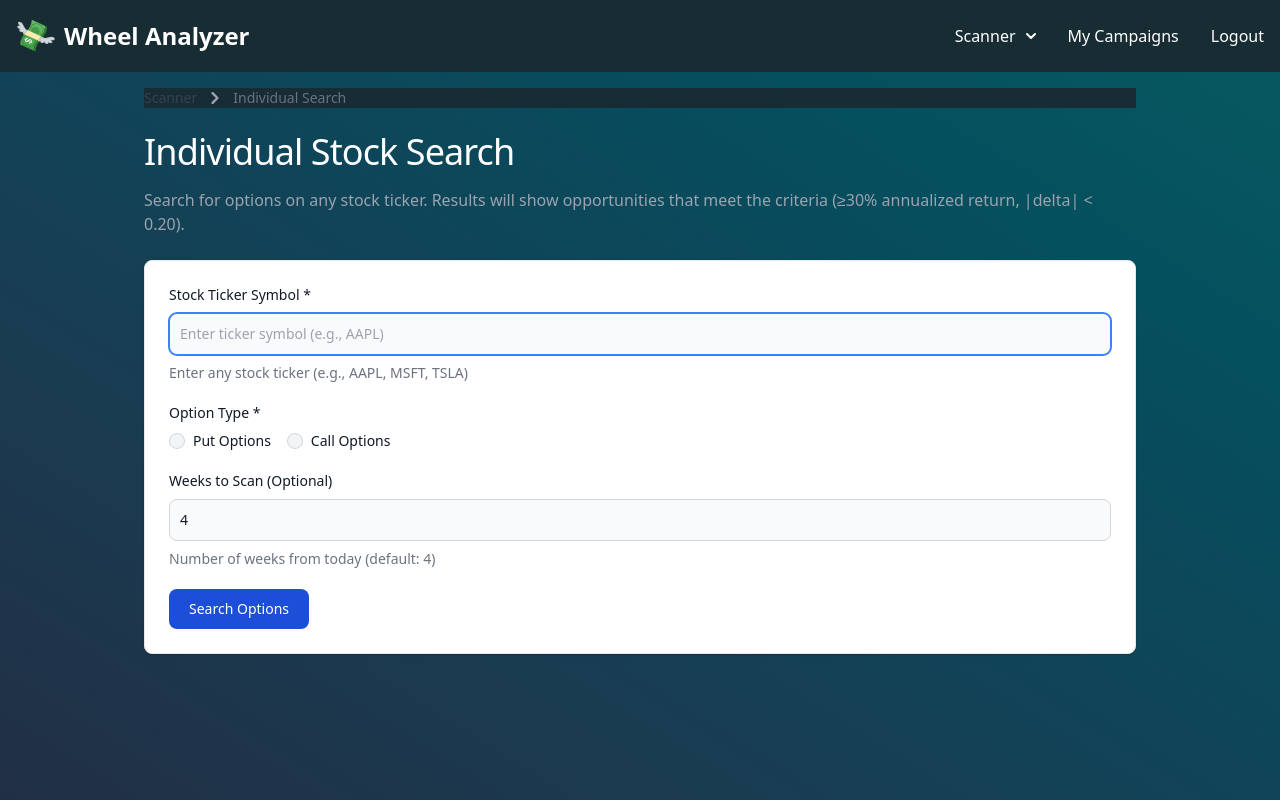
After one commit to sirvig/wheel_analyzer, a Django app: page /scanner/search/ in a window 1280 px wide. The commit adds this page. Run offline with Django 5.2, Linux system fonts and the light colour scheme; the visitor is signed in with stand-in values (Sample User, id 1); some libraries are stand-ins or nearby versions.

```diff
--- /dev/null
+++ b/scanner/forms.py
@@ -0,0 +1,59 @@
+"""Forms for the scanner application."""
+
+from django import forms
+
+
+class IndividualStockScanForm(forms.Form):
+    """Form for scanning individual stock options."""
+
+    ticker = forms.CharField(
+        max_length=10,
+        required=True,
+        widget=forms.TextInput(
+            attrs={
+                "class": "bg-gray-50 border border-gray-300 text-gray-900 text-sm rounded-lg focus:ring-blue-500 focus:border-blue-500 block w-full p-2.5 dark:bg-gray-700 dark:border-gray-600 dark:placeholder-gray-400 dark:text-white",
+                "placeholder": "Enter ticker symbol (e.g., AAPL)",
+                "autofocus": True,
+            }
+        ),
+    )
+
+    option_type = forms.ChoiceField(
+        choices=[
+            ("put", "Put Options"),
+            ("call", "Call Options"),
+        ],
+        required=True,
+        widget=forms.RadioSelect(
+            attrs={
+                "class": "w-4 h-4 text-blue-600 bg-gray-100 border-gray-300 focus:ring-blue-500 dark:focus:ring-blue-600 dark:ring-offset-gray-800 focus:ring-2 dark:bg-gray-700 dark:border-gray-600",
+            }
+        ),
+    )
+
+    weeks = forms.IntegerField(
+        initial=4,
+        min_value=1,
+        max_value=52,
+        required=False,
+        widget=forms.NumberInput(
+            attrs={
+                "class": "bg-gray-50 border border-gray-300 text-gray-900 text-sm rounded-lg focus:ring-blue-500 focus:border-blue-500 block w-full p-2.5 dark:bg-gray-700 dark:border-gray-600 dark:placeholder-gray-400 dark:text-white",
+            }
+        ),
+    )
+
+    def clean_ticker(self):
+        """Validate and normalize ticker symbol."""
+        ticker = self.cleaned_data["ticker"].strip().upper()
+
+        # Basic validation: alphanumeric only, 1-10 chars
+        if not ticker.isalnum():
+            raise forms.ValidationError(
+                "Ticker must contain only letters and numbers"
+            )
+
+        if len(ticker) < 1 or len(ticker) > 10:
+            raise forms.ValidationError("Ticker must be 1-10 characters")
+
+        return ticker
--- a/scanner/urls.py
+++ b/scanner/urls.py
@@ -15,4 +15,8 @@ urlpatterns = [
     path("scan/", views.scan_view, name="scan"),
     path("scan-status/", views.scan_status, name="scan_status"),
     path("options/<str:ticker>", views.options_list, name="options_list"),
+    # Individual stock search
+    path("search/", views.individual_search_view, name="search"),
+    path("search/scan/", views.individual_scan_view, name="individual_scan"),
+    path("search/status/", views.individual_scan_status_view, name="individual_scan_status"),
 ]
--- a/scanner/views.py
+++ b/scanner/views.py
@@ -14,6 +14,7 @@ from django.views.decorators.http import require_POST
 from django.views.decorators.cache import cache_page
 from django_ratelimit.decorators import ratelimit
 from scanner.analytics import get_portfolio_analytics, get_stock_analytics
+from scanner.forms import IndividualStockScanForm
 from scanner.models import CuratedStock, ValuationHistory
 from scanner.scanner import perform_scan
 
@@ -786,3 +787,218 @@ def analytics_view(request):
     logger.info(f"Analytics page accessed by {request.user.username}")
 
     return render(request, 'scanner/analytics.html', context)
+
+
+# ===== Individual Stock Search Views =====
+
+
+def run_individual_scan_in_background(user_id, ticker, option_type, weeks):
+    """
+    Execute individual stock scan in background thread.
+
+    Args:
+        user_id: User ID for cache key scoping
+        ticker: Stock ticker symbol (uppercase)
+        option_type: 'put' or 'call'
+        weeks: Number of weeks to scan (1-52)
+
+    Stores results in user-specific cache keys.
+    """
+    from scanner.marketdata.options import find_options
+
+    try:
+        logger.info(f"Individual scan started for user {user_id}: {ticker} {option_type}s")
+
+        # Set status
+        cache.set(
+            f"{settings.CACHE_KEY_PREFIX_SCANNER}:individual_scan_status:{user_id}",
+            f"Scanning {ticker} for {option_type} options...",
+            timeout=600,
+        )
+
+        # Allow scans outside market hours in LOCAL environment
+        debug_mode = settings.ENVIRONMENT == "LOCAL"
+
+        # Call find_options (reuse existing logic)
+        options = find_options(ticker, option_type, weeks, debug_mode)
+
+        # Check if stock is in curated list for IV comparison
+        try:
+            curated_stock = CuratedStock.objects.get(symbol=ticker, active=True)
+            has_intrinsic_value = True
+        except CuratedStock.DoesNotExist:
+            curated_stock = None
+            has_intrinsic_value = False
+
+        # Store results
+        timestamp = datetime.now().strftime("%Y-%m-%d %H:%M:%S")
+
+        cache.set(
+            f"{settings.CACHE_KEY_PREFIX_SCANNER}:individual_scan_results:{user_id}",
+            {
+                'ticker': ticker,
+                'option_type': option_type,
+                'options': options,
+                'curated_stock': curated_stock,
+                'has_intrinsic_value': has_intrinsic_value,
+                'timestamp': timestamp,
+            },
+            timeout=600,
+        )
+
+        cache.set(
+            f"{settings.CACHE_KEY_PREFIX_SCANNER}:individual_scan_status:{user_id}",
+            f"Scan completed at {timestamp}. Found {len(options)} options.",
+            timeout=600,
+        )
+
+        logger.info(f"Individual scan completed for user {user_id}: {ticker} - {len(options)} options found")
+
+    except Exception as e:
+        logger.error(f"Error during individual scan for user {user_id}: {e}", exc_info=True)
+        cache.set(
+            f"{settings.CACHE_KEY_PREFIX_SCANNER}:individual_scan_status:{user_id}",
+            f"Error scanning {ticker}: {str(e)}",
+            timeout=600,
+        )
+
+    finally:
+        # Release lock
+        cache.delete(f"{settings.CACHE_KEY_PREFIX_SCANNER}:individual_scan_lock:{user_id}")
+        logger.debug(f"Individual scan lock released for user {user_id}")
+
+
+@login_required
+def individual_search_view(request):
+    """
+    Display individual stock search form.
+
+    Returns:
+        Rendered scanner/search.html template with form
+    """
+    form = IndividualStockScanForm()
+
+    context = {
+        'form': form,
+        'is_local_environment': settings.ENVIRONMENT == "LOCAL",
+    }
+
+    return render(request, 'scanner/search.html', context)
+
+
+@login_required
+@require_POST
+def individual_scan_view(request):
+    """
+    Trigger individual stock scan in background.
+
+    Validates form, starts background thread, returns polling partial.
+
+    Returns:
+        HTMX partial: search_polling.html or form with errors
+    """
+    form = IndividualStockScanForm(request.POST)
+
+    if not form.is_valid():
+        # Return form with validation errors
+        context = {
+            'form': form,
+            'is_local_environment': settings.ENVIRONMENT == "LOCAL",
+        }
+        return render(request, 'scanner/search.html', context)
+
+    ticker = form.cleaned_data['ticker']
+    option_type = form.cleaned_data['option_type']
+    weeks = form.cleaned_data.get('weeks', 4)
+
+    user_id = request.user.id
+    lock_key = f"{settings.CACHE_KEY_PREFIX_SCANNER}:individual_scan_lock:{user_id}"
+
+    # Check if scan already in progress for this user
+    if cache.get(lock_key):
+        logger.info(f"Scan already in progress for user {user_id}")
+        context = _get_individual_scan_context(user_id)
+        return render(request, 'scanner/partials/search_polling.html', context)
+
+    # Set lock
+    cache.set(lock_key, True, timeout=600)
+
+    # Store scan metadata for polling
+    cache.set(
+        f"{settings.CACHE_KEY_PREFIX_SCANNER}:individual_scan_ticker:{user_id}",
+        ticker,
+        timeout=600,
+    )
+    cache.set(
+        f"{settings.CACHE_KEY_PREFIX_SCANNER}:individual_scan_type:{user_id}",
+        option_type,
+        timeout=600,
+    )
+
+    logger.info(f"Starting individual scan for user {user_id}: {ticker} {option_type}s")
+
+    # Start background thread
+    scan_thread = threading.Thread(
+        target=run_individual_scan_in_background,
+        args=(user_id, ticker, option_type, weeks),
+        daemon=True,
+    )
+    scan_thread.start()
+
+    # Return polling partial
+    context = _get_individual_scan_context(user_id)
+    return render(request, 'scanner/partials/search_polling.html', context)
+
+
+@login_required
+def individual_scan_status_view(request):
+    """
+    Polling endpoint for individual scan progress.
+
+    Returns:
+        - search_polling.html if scan in progress
+        - search_results.html if scan complete
+    """
+    user_id = request.user.id
+    lock_key = f"{settings.CACHE_KEY_PREFIX_SCANNER}:individual_scan_lock:{user_id}"
+
+    context = _get_individual_scan_context(user_id)
+
+    if cache.get(lock_key):
+        # Scan still in progress
+        logger.debug(f"Individual scan status check for user {user_id}: in progress")
+        return render(request, 'scanner/partials/search_polling.html', context)
+    else:
+        # Scan complete
+        logger.debug(f"Individual scan status check for user {user_id}: complete")
+        return render(request, 'scanner/partials/search_results.html', context)
+
+
+def _get_individual_scan_context(user_id):
+    """
+    Helper to fetch individual scan context from cache.
+
+    Args:
+        user_id: User ID for cache key scoping
+
+    Returns:
+        dict: Context with ticker, option_type, status, results
+    """
+    prefix = settings.CACHE_KEY_PREFIX_SCANNER
+
+    results = cache.get(f"{prefix}:individual_scan_results:{user_id}")
+    status = cache.get(f"{prefix}:individual_scan_status:{user_id}", "Initializing scan...")
+    ticker = cache.get(f"{prefix}:individual_scan_ticker:{user_id}", "")
+    option_type = cache.get(f"{prefix}:individual_scan_type:{user_id}", "")
+
+    context = {
+        'ticker': ticker,
+        'option_type': option_type,
+        'status': status,
+        'is_local_environment': settings.ENVIRONMENT == "LOCAL",
+    }
+
+    if results:
+        context.update(results)
+
+    return context
--- a/templates/scanner/index.html
+++ b/templates/scanner/index.html
@@ -24,6 +24,11 @@
             Scanning...
         </span>
     </button>
+
+    <a href="{% url 'scanner:search' %}"
+       class="text-white bg-green-700 hover:bg-green-800 focus:ring-4 focus:ring-green-300 font-medium rounded-lg text-sm px-5 py-2.5 me-2 mb-2 dark:bg-green-600 dark:hover:bg-green-700 focus:outline-none dark:focus:ring-green-800">
+        Search Individual Stock
+    </a>
 </div>
 
 <div id="scan-results">
--- /dev/null
+++ b/templates/scanner/search.html
@@ -0,0 +1,108 @@
+{% extends '../base.html' %}
+
+{% block content %}
+
+<nav class="flex mb-6" aria-label="Breadcrumb">
+  <ol class="inline-flex items-center space-x-1 md:space-x-2 rtl:space-x-reverse">
+    <li class="inline-flex items-center">
+      <a href="{% url 'scanner:index' %}" class="inline-flex items-center text-sm font-medium text-gray-700 hover:text-blue-600 dark:text-gray-400 dark:hover:text-white">
+        Scanner
+      </a>
+    </li>
+    <li aria-current="page">
+      <div class="flex items-center">
+        <svg class="rtl:rotate-180 w-3 h-3 text-gray-400 mx-1" aria-hidden="true" xmlns="http://www.w3.org/2000/svg" fill="none" viewBox="0 0 6 10">
+          <path stroke="currentColor" stroke-linecap="round" stroke-linejoin="round" stroke-width="2" d="m1 9 4-4-4-4"/>
+        </svg>
+        <span class="ms-1 text-sm font-medium text-gray-500 md:ms-2 dark:text-gray-400">Individual Search</span>
+      </div>
+    </li>
+  </ol>
+</nav>
+
+<h1 class="mb-4 text-2xl leading-none tracking-tight text-white md:text-3xl lg:text-4xl">
+    Individual Stock Search
+</h1>
+
+<p class="mb-6 text-gray-400">
+    Search for options on any stock ticker. Results will show opportunities that meet the criteria
+    (≥30% annualized return, |delta| < 0.20).
+</p>
+
+{% if is_local_environment %}
+<div class="p-4 mb-6 text-sm text-yellow-800 rounded-lg bg-yellow-50 dark:bg-gray-800 dark:text-yellow-300" role="alert">
+    <span class="font-medium">Development Mode:</span> Market hours restrictions are disabled.
+</div>
+{% endif %}
+
+<div class="p-6 bg-white border border-gray-200 rounded-lg shadow dark:bg-gray-800 dark:border-gray-700 mb-6">
+    <form method="post" action="{% url 'scanner:individual_scan' %}"
+          hx-post="{% url 'scanner:individual_scan' %}"
+          hx-target="#search-results"
+          hx-swap="outerHTML">
+        {% csrf_token %}
+
+        <div class="mb-5">
+            <label for="id_ticker" class="block mb-2 text-sm font-medium text-gray-900 dark:text-white">
+                Stock Ticker Symbol *
+            </label>
+            {{ form.ticker }}
+            {% if form.ticker.errors %}
+                <p class="mt-2 text-sm text-red-600 dark:text-red-500">{{ form.ticker.errors.0 }}</p>
+            {% endif %}
+            <p class="mt-2 text-sm text-gray-500 dark:text-gray-400">
+                Enter any stock ticker (e.g., AAPL, MSFT, TSLA)
+            </p>
+        </div>
+
+        <div class="mb-5">
+            <label class="block mb-2 text-sm font-medium text-gray-900 dark:text-white">
+                Option Type *
+            </label>
+            <div class="flex gap-4">
+                {% for radio in form.option_type %}
+                    <div class="flex items-center">
+                        {{ radio.tag }}
+                        <label for="{{ radio.id_for_label }}" class="ms-2 text-sm font-medium text-gray-900 dark:text-gray-300">
+                            {{ radio.choice_label }}
+                        </label>
+                    </div>
+                {% endfor %}
+            </div>
+            {% if form.option_type.errors %}
+                <p class="mt-2 text-sm text-red-600 dark:text-red-500">{{ form.option_type.errors.0 }}</p>
+            {% endif %}
+        </div>
+
+        <div class="mb-5">
+            <label for="id_weeks" class="block mb-2 text-sm font-medium text-gray-900 dark:text-white">
+                Weeks to Scan (Optional)
+            </label>
+            {{ form.weeks }}
+            {% if form.weeks.errors %}
+                <p class="mt-2 text-sm text-red-600 dark:text-red-500">{{ form.weeks.errors.0 }}</p>
+            {% endif %}
+            <p class="mt-2 text-sm text-gray-500 dark:text-gray-400">
+                Number of weeks from today (default: 4)
+            </p>
+        </div>
+
+        <button type="submit"
+                class="text-white bg-blue-700 hover:bg-blue-800 focus:ring-4 focus:outline-none focus:ring-blue-300 font-medium rounded-lg text-sm px-5 py-2.5 text-center dark:bg-blue-600 dark:hover:bg-blue-700 dark:focus:ring-blue-800">
+            <span class="htmx-non-indicator">Search Options</span>
+            <span class="htmx-indicator">
+                <svg class="inline w-4 h-4 me-2 text-gray-200 animate-spin dark:text-gray-600 fill-blue-600" viewBox="0 0 100 101" fill="none" xmlns="http://www.w3.org/2000/svg">
+                    <path d="M100 50.5908C100 78.2051 77.6142 100.591 50 100.591C22.3858 100.591 0 78.2051 0 50.5908C0 22.9766 22.3858 0.59082 50 0.59082C77.6142 0.59082 100 22.9766 100 50.5908ZM9.08144 50.5908C9.08144 73.1895 27.4013 91.5094 50 91.5094C72.5987 91.5094 90.9186 73.1895 90.9186 50.5908C90.9186 27.9921 72.5987 9.67226 50 9.67226C27.4013 9.67226 9.08144 27.9921 9.08144 50.5908Z" fill="currentColor"/>
+                    <path d="M93.9676 39.0409C96.393 38.4038 97.8624 35.9116 97.0079 33.5539C95.2932 28.8227 92.871 24.3692 89.8167 20.348C85.8452 15.1192 80.8826 10.7238 75.2124 7.41289C69.5422 4.10194 63.2754 1.94025 56.7698 1.05124C51.7666 0.367541 46.6976 0.446843 41.7345 1.27873C39.2613 1.69328 37.813 4.19778 38.4501 6.62326C39.0873 9.04874 41.5694 10.4717 44.0505 10.1071C47.8511 9.54855 51.7191 9.52689 55.5402 10.0491C60.8642 10.7766 65.9928 12.5457 70.6331 15.2552C75.2735 17.9648 79.3347 21.5619 82.5849 25.841C84.9175 28.9121 86.7997 32.2913 88.1811 35.8758C89.083 38.2158 91.5421 39.6781 93.9676 39.0409Z" fill="currentFill"/>
+                </svg>
+                Searching...
+            </span>
+        </button>
+    </form>
+</div>
+
+<div id="search-results">
+    <!-- Results will appear here via HTMX -->
+</div>
+
+{% endblock content %}
```
Also changed, not shown: templates/scanner/partials/search_polling.html (added, +17 -0 lines), templates/scanner/partials/search_results.html (added, +85 -0 lines), .claude/commands/build.md.
